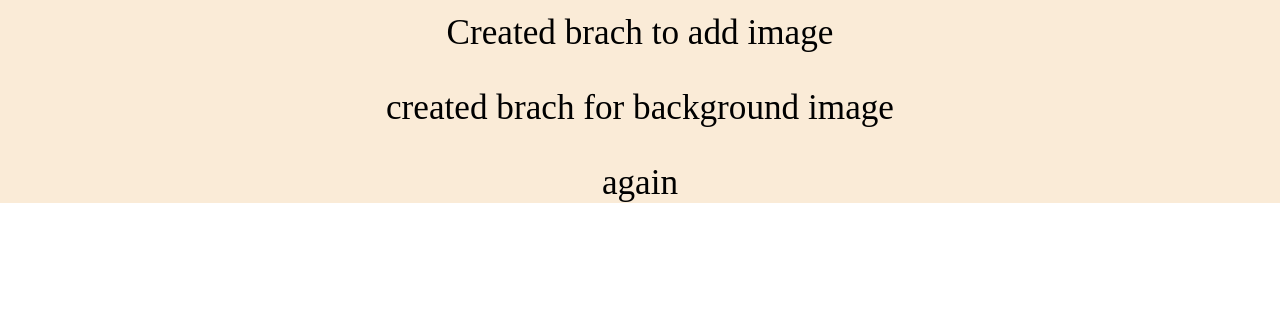
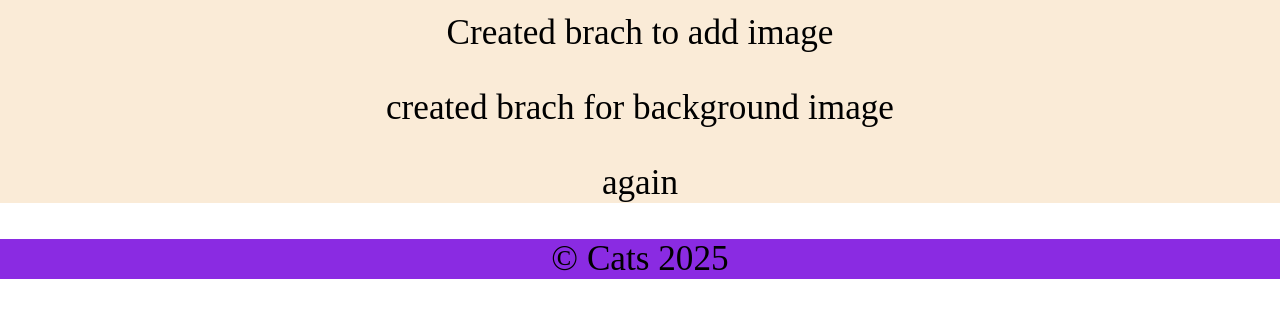
Before and after one commit to sowjanya-gangisetty/cats, a plain HTML site: page index.html in a window 1280 px wide. Shown: the part 444-762 px from the top of the page. Drawn offline with Linux system fonts and the light colour scheme.

Commit message:
added footer

```diff
--- a/index.html
+++ b/index.html
@@ -18,6 +18,8 @@
         <p>created brach for background image</p>
         <p>again</p>
     </section>
-
+    <footer class="footer">
+        <p> &copy; Cats 2025</p>
+    </footer>
 </body>
 </html>
--- a/styles/style.css
+++ b/styles/style.css
@@ -3,6 +3,7 @@
 }
 body {
     margin: 0;
+    height: 100vh;
 }
 .header {
     background-color: rgb(184, 130, 51);
@@ -32,3 +33,9 @@ body {
     height: 100px;
     width: 200px;
 }
+.footer {
+    background-color: blueviolet;
+    font-size: 2.2rem;
+    text-align: center;
+
+}
```
